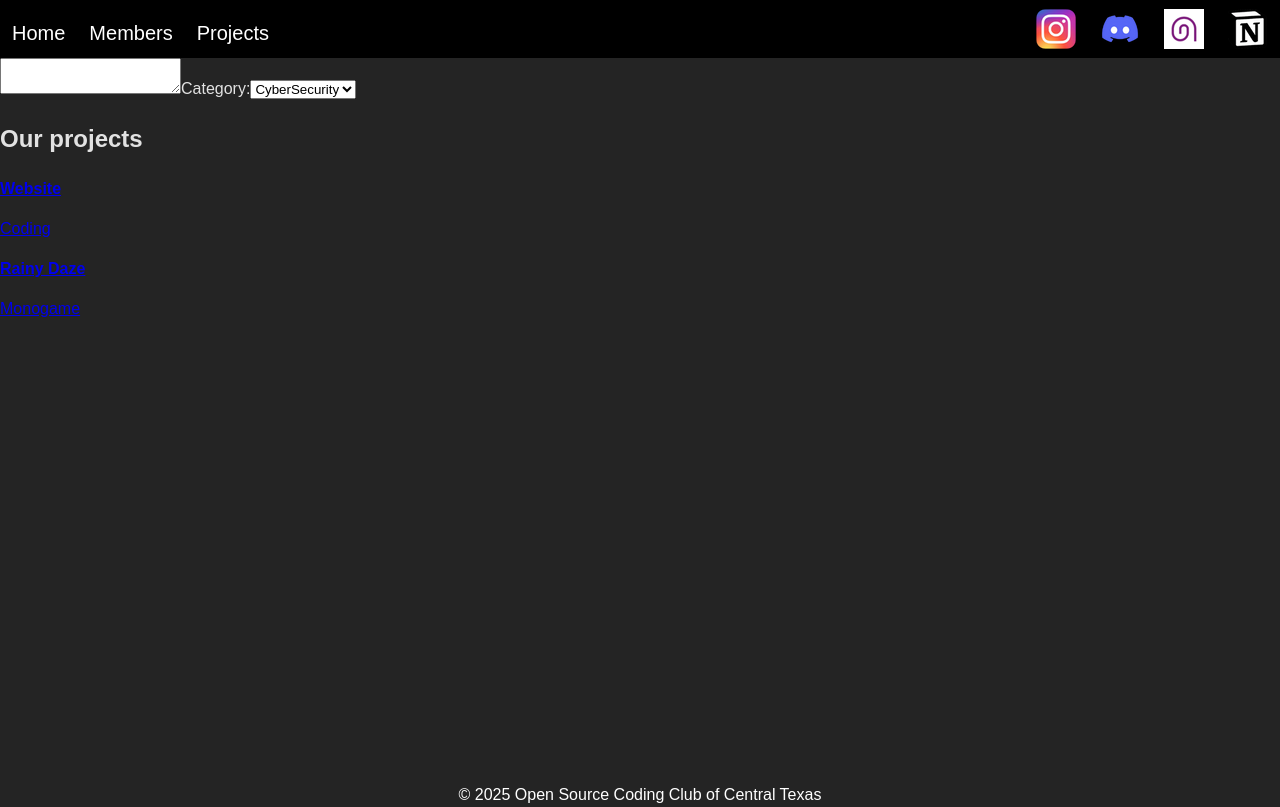
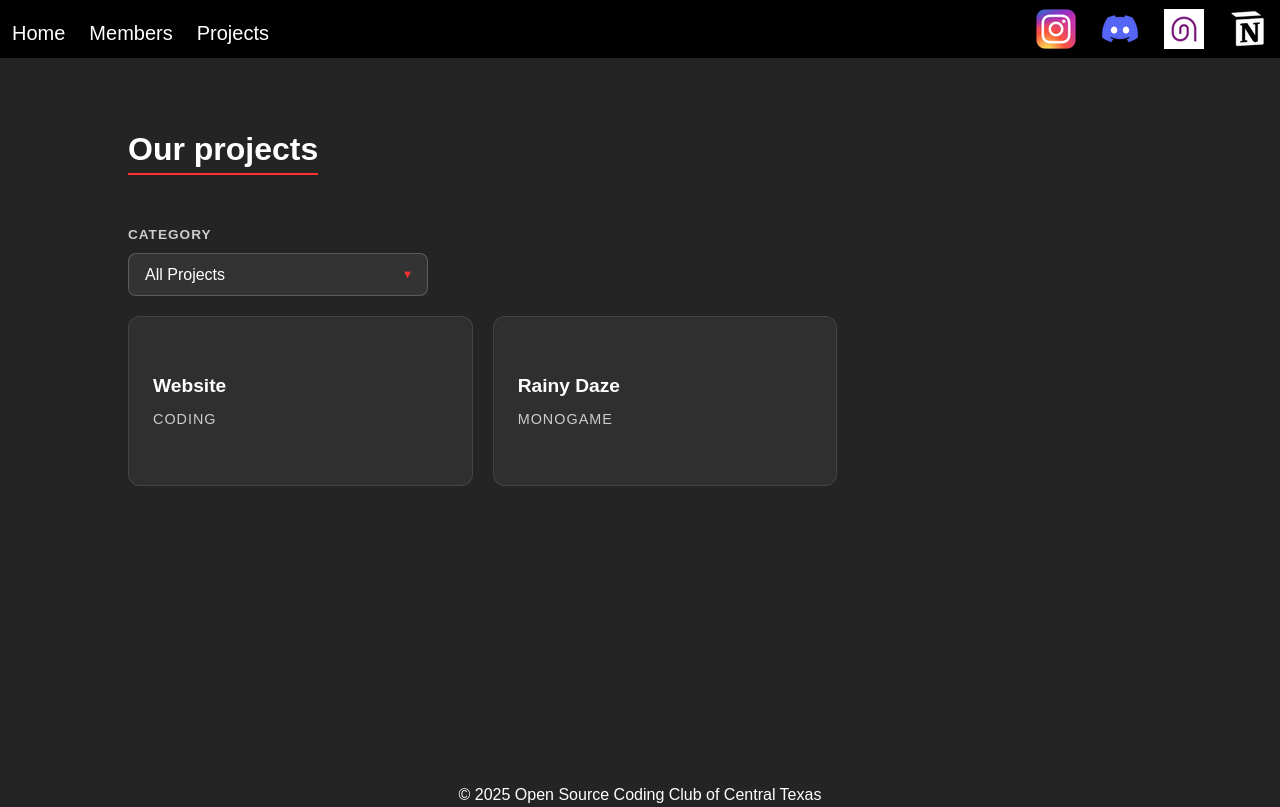
Before and after one commit to Coding-Community-of-Central-Texas/Website-Practice, a React (Vite) app: page /projects in a window 1280 px wide. Built offline with nearby package versions, Linux system fonts and the light colour scheme; the HTML template or start-up script is replaced by a standard one.

Commit message:
its alive!

```diff
--- a/src/Pages/Projects/Project.tsx
+++ b/src/Pages/Projects/Project.tsx
@@ -61,15 +61,15 @@ export default function Project() {
   useEffect(() => {
     document.title = project
       ? `${project.name} — OSCCCT`
-      : "Member not found — OSCCCT";
+      : "Project not found — OSCCCT";
   }, [project]);
 
   if (!slug || !project) {
     return (
       <div style={{ padding: "2rem" }}>
-        <h2>Member not found</h2>
-        <p>The profile you’re looking for doesn’t exist.</p>
-        <Link to="/members">← Back to Members</Link>
+        <h2>Project not found</h2>
+        <p>The project you’re looking for doesn’t exist.</p>
+        <Link to="/projects">← Back to Projects</Link>
       </div>
     );
   }
@@ -80,14 +80,14 @@ export default function Project() {
       style={{ maxWidth: "75%", margin: "0 auto", padding: "2rem" }}
     >
       <Link
-        to="/members"
+        to="/projects"
         style={{
           display: "inline-block",
           marginBottom: "1rem",
           textDecoration: "none",
         }}
       >
-        ← Back to Members
+        ← Back to Projects
       </Link>
 
       {/* Hero */}
--- a/src/Pages/Projects/Projects.css
+++ b/src/Pages/Projects/Projects.css
@@ -91,3 +91,147 @@
     display: none;
   }
 }
+
+/* Container for the whole project section */
+.projects-container {
+  padding: 40px 10%;
+  color: white;
+}
+
+.projects-container h2 {
+  margin-bottom: 30px;
+  font-size: 2rem;
+  border-bottom: 2px solid #ff3131;
+  display: inline-block;
+}
+
+/* Each row created by your createGrid function */
+.project-row {
+  display: flex;
+  gap: 20px; /* Space between cards */
+  margin-bottom: 20px; /* Space between rows */
+  width: 100%;
+}
+
+/* Individual Project Card Styling */
+.project-card {
+  flex: 1; /* Makes cards in the same row equal width */
+  background: rgba(255, 255, 255, 0.05); /* Subtle transparent background */
+  border: 1px solid rgba(255, 255, 255, 0.1);
+  border-radius: 12px;
+  padding: 24px;
+  text-decoration: none; /* Remove hyperlink underline */
+  color: inherit;
+  transition:
+    transform 0.3s ease,
+    background 0.3s ease,
+    box-shadow 0.3s ease;
+  display: flex;
+  flex-direction: column;
+  justify-content: center;
+  min-height: 120px;
+}
+
+/* Card Hover Effect */
+.project-card:hover {
+  transform: translateY(-8px); /* Lift up effect */
+  background: rgba(255, 255, 255, 0.1);
+  box-shadow: 0 10px 20px rgba(0, 0, 0, 0.3);
+  border-color: #ff3131;
+}
+
+/* Text styling inside the card */
+.project-card strong {
+  display: block;
+  font-size: 1.2rem;
+  margin-bottom: 8px;
+  color: #fff;
+}
+
+.project-card span {
+  font-size: 0.9rem;
+  color: #ccc;
+  text-transform: uppercase;
+  letter-spacing: 1px;
+}
+
+/* Responsive: Stack cards on small screens */
+@media (max-width: 768px) {
+  .project-row {
+    flex-direction: column;
+  }
+}
+
+/* Container for the filter tools */
+.filter-section {
+  display: flex;
+  flex-direction: column;
+  gap: 8px;
+  margin: 20px 10%;
+  margin-left: 0px;
+  max-width: 300px; /* Limits the width so it doesn't stretch too far */
+}
+
+.filter-label {
+  color: #ccc;
+  font-size: 0.85rem;
+  text-transform: uppercase;
+  letter-spacing: 1px;
+  font-weight: bold;
+}
+
+/* Wrapper to position the custom arrow */
+.select-wrapper {
+  position: relative;
+  display: flex;
+  align-items: center;
+}
+
+.custom-select {
+  width: 100%;
+  padding: 12px 16px;
+  font-size: 1rem;
+  color: white;
+  background: rgba(255, 255, 255, 0.07); /* Semi-transparent glass look */
+  border: 1px solid rgba(255, 255, 255, 0.2);
+  border-radius: 8px;
+  cursor: pointer;
+  appearance: none; /* Removes the default browser arrow */
+  -webkit-appearance: none;
+  -moz-appearance: none;
+  transition: all 0.3s ease;
+  outline: none;
+}
+
+/* Hover & Focus States */
+.custom-select:hover {
+  background: rgba(255, 255, 255, 0.12);
+  border-color: #ff3131; /* Your theme red */
+}
+
+.custom-select:focus {
+  border-color: #ff3131;
+  box-shadow: 0 0 0 4px rgba(255, 49, 49, 0.2);
+}
+
+/* Styling the options dropdown (Note: limited styling possible here) */
+.custom-select option {
+  background-color: #1a1a1a; /* Dark background for the dropdown list */
+  color: white;
+  padding: 10px;
+}
+
+/* The custom arrow icon */
+.select-icon {
+  position: absolute;
+  right: 15px;
+  pointer-events: none; /* Allows clicks to pass through to the select */
+  color: #ff3131;
+  font-size: 0.7rem;
+  transition: transform 0.3s ease;
+}
+
+/* Optional: Rotate arrow when select is active (Chrome only hack) */
+.select-wrapper:focus-within .select-icon {
+  transform: rotate(180deg);
+}
--- a/src/Pages/Projects/Projects.tsx
+++ b/src/Pages/Projects/Projects.tsx
@@ -1,12 +1,21 @@
 import "./Projects.css";
-import React, { useMemo } from "react";
-import { projects, categoryOrder, slugify } from "../../data/Projects";
+import React, { useMemo, useState } from "react";
+import {
+  projects,
+  categoryOrder,
+  slugify,
+  Project,
+  Category,
+} from "../../data/Projects";
 import { Link } from "react-router-dom";
 
 export default function Projects() {
   document.title = "Our Projects";
 
-  // Sort by role, then name for stable order
+  const [selectedCategory, setSelectedCategory] = useState<Category | "all">(
+    "all",
+  );
+
   const sortedProjects = useMemo(
     () =>
       [...projects].sort((a, b) => {
@@ -16,32 +25,58 @@ export default function Projects() {
     [],
   );
 
-  const pyramid = createPyramid(sortedProjects);
+  const grid = useMemo(() => {
+    const filterValue = selectedCategory === "all" ? null : selectedCategory;
+    return createGrid(sortedProjects, 3, filterValue as Category);
+  }, [sortedProjects, selectedCategory]);
+
   return (
     <div className="home-page">
-      <textarea className="projects-text-wrapper" />
-      <label htmlFor="categories">Category:</label>
-      <select id="categories" name="categories">
-        <option value="CyberSecurity">CyberSecurity</option>
-        <option value="Coding">Coding</option>
-        <option value="Javascript">Javascript</option>
-        <option value="Monogame">Monogame</option>
-      </select>
       <div className="projects-container">
         <h2>Our projects</h2>
-        {pyramid.map((row, rowIndex) => (
+        <div className="filter-section">
+          <label htmlFor="categories" className="filter-label">
+            Category
+          </label>
+          <div className="select-wrapper">
+            <select
+              id="categories"
+              name="categories"
+              className="custom-select"
+              value={selectedCategory}
+              onChange={(e) => setSelectedCategory(e.target.value as Category)}
+            >
+              <option value="all">All Projects</option>
+              <option value={Category.Cyber}>CyberSecurity</option>
+              <option value={Category.Coding}>Coding</option>
+              <option value={Category.Js}>Javascript</option>
+              <option value={Category.Monogame}>Monogame</option>
+            </select>
+            <span className="select-icon">▼</span>
+          </div>
+        </div>
+
+        {grid.map((row, rowIndex) => (
           <div className="project-row" key={rowIndex}>
             {row.map((project) => (
               <Link
-                to={`/projects/${slugify(project.name)}`} // <-- hyperlink
+                key={project.id || project.name}
+                to={`/projects/${slugify(project.name)}`}
                 className="project-card"
               >
-                <div>
-                  <strong>{project.name}</strong>
-                  <p>{project.category}</p>
-                </div>
+                <strong>{project.name}</strong>
+                <span>{project.category}</span>
               </Link>
             ))}
+            {row.length < 3 &&
+              Array(3 - row.length)
+                .fill(0)
+                .map((_, i) => (
+                  <div
+                    key={`empty-${i}`}
+                    style={{ flex: 1, visibility: "hidden" }}
+                  />
+                ))}
           </div>
         ))}
       </div>
@@ -49,13 +84,18 @@ export default function Projects() {
   );
 }
 
-const createPyramid = <T,>(list: T[], maxRowSize = 3): T[][] => {
-  const pyramid: T[][] = [];
-  let index = 0;
-  for (let rowSize = 1; index < list.length; rowSize++) {
-    const currentSize = Math.min(rowSize, maxRowSize);
-    pyramid.push(list.slice(index, index + currentSize));
-    index += currentSize;
+const createGrid = (
+  list: Project[],
+  columns = 3,
+  filter: Category | null = null,
+): Project[][] => {
+  const filteredList = filter
+    ? list.filter((item) => item.category === filter)
+    : list;
+
+  const grid: Project[][] = [];
+  for (let i = 0; i < filteredList.length; i += columns) {
+    grid.push(filteredList.slice(i, i + columns));
   }
-  return pyramid;
+  return grid;
 };
--- a/src/data/Projects.ts
+++ b/src/data/Projects.ts
@@ -13,6 +13,7 @@ export const categoryOrder: Record<Category, number> = {
 };
 
 export interface Project {
+  id: number;
   name: string;
   category: Category;
   url?: string;
@@ -28,10 +29,12 @@ export const slugify = (name: string) =>
 
 export const projects: Project[] = [
   {
+    id: 1,
     name: "Website",
     category: Category.Coding,
   },
   {
+    id: 2,
     name: "Rainy Daze",
     category: Category.Monogame,
   },
```
